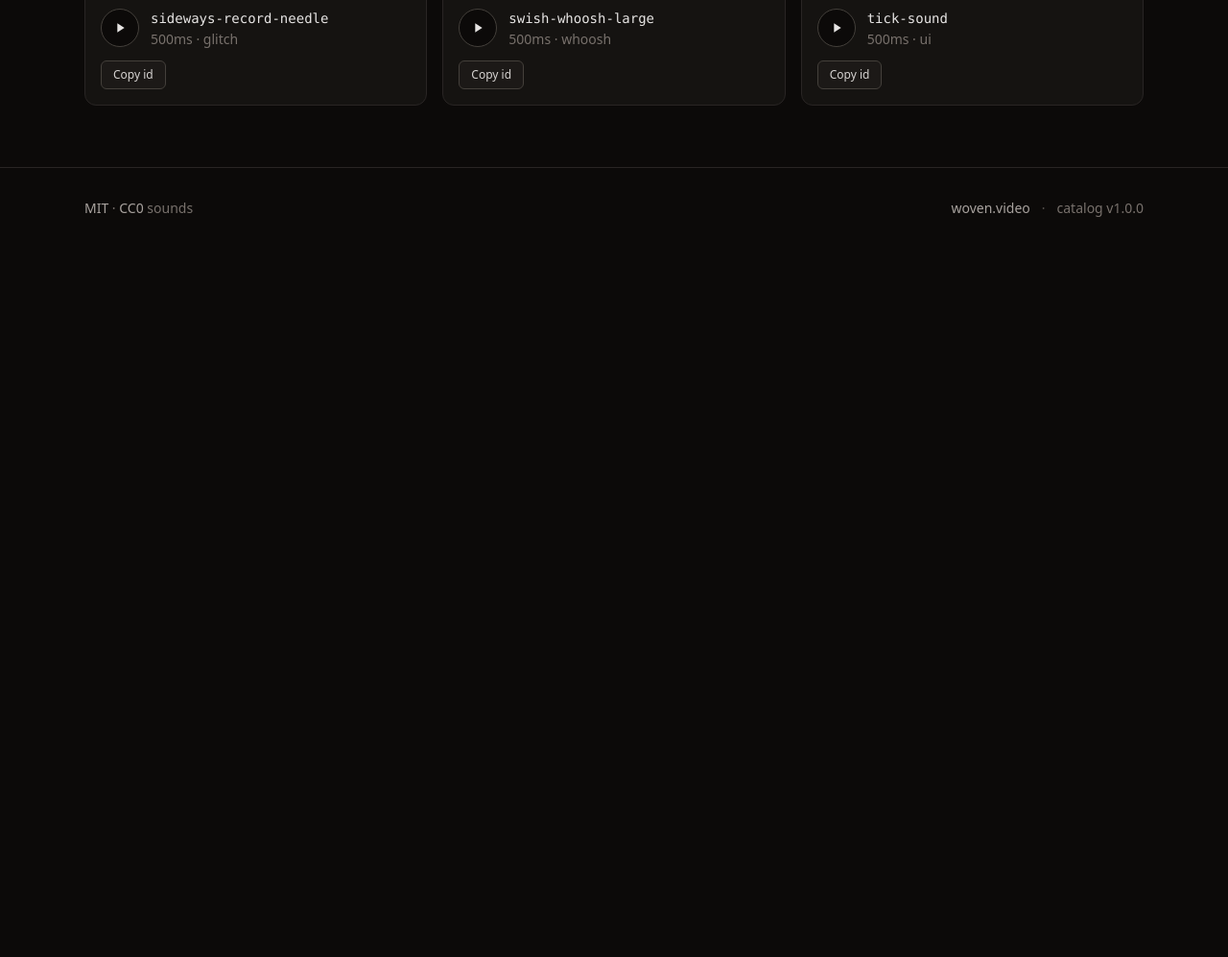
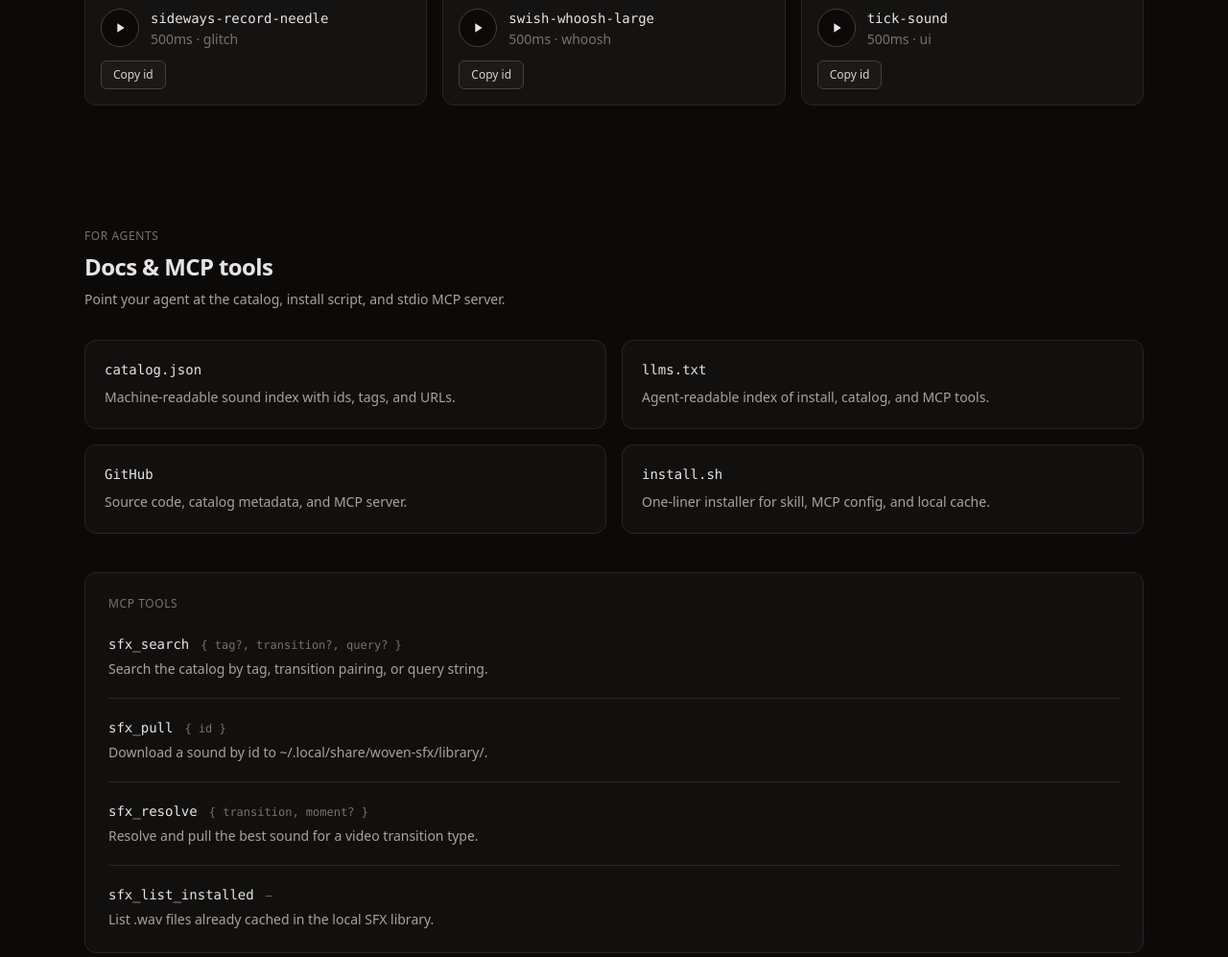
Before and after one commit to woven-video/woven-sfx, an Astro site in the folder apps/web/: page / in a window 1280 px wide. Shown: the part 2360-3357 px from the top of the page at 96% size. Before the commit the page ends 2619 px from the top, so only its background shows below. Built offline with nearby package versions, Linux system fonts and the light colour scheme; Astro itself is replaced by a stand-in of ours.

Commit message:
feat(web): add agent docs strip and deploy config

```diff
--- a/apps/web/package.json
+++ b/apps/web/package.json
@@ -8,7 +8,8 @@
   "scripts": {
     "dev": "astro dev",
     "build": "astro build",
-    "preview": "astro preview",
+    "deploy": "astro build && wrangler deploy",
+    "preview": "astro build && wrangler dev",
     "astro": "astro"
   },
   "dependencies": {
@@ -23,6 +24,7 @@
   },
   "devDependencies": {
     "@types/react": "^19.2.17",
-    "@types/react-dom": "^19.2.3"
+    "@types/react-dom": "^19.2.3",
+    "wrangler": "^4.22.0"
   }
 }
--- /dev/null
+++ b/apps/web/public/llms.txt
@@ -0,0 +1,14 @@
+# Woven SFX
+> Open source sound effects for AI agents.
+
+## Install
+curl -fsSL https://sfx.woven.video/install.sh | bash
+
+## Catalog
+https://sfx.woven.video/catalog.json
+
+## MCP tools
+sfx_search, sfx_pull, sfx_resolve, sfx_list_installed
+
+## Skill
+~/.claude/skills/woven-sfx/SKILL.md
--- /dev/null
+++ b/apps/web/src/components/AgentDocsStrip.astro
@@ -0,0 +1,109 @@
+---
+const links = [
+  {
+    href: "/catalog.json",
+    title: "catalog.json",
+    description: "Machine-readable sound index with ids, tags, and URLs.",
+  },
+  {
+    href: "/llms.txt",
+    title: "llms.txt",
+    description: "Agent-readable index of install, catalog, and MCP tools.",
+  },
+  {
+    href: "https://github.com/woven-labs/woven-sfx",
+    title: "GitHub",
+    description: "Source code, catalog metadata, and MCP server.",
+    external: true,
+  },
+  {
+    href: "/install.sh",
+    title: "install.sh",
+    description: "One-liner installer for skill, MCP config, and local cache.",
+  },
+];
+
+const tools = [
+  {
+    name: "sfx_search",
+    input: "{ tag?, transition?, query? }",
+    description: "Search the catalog by tag, transition pairing, or query string.",
+  },
+  {
+    name: "sfx_pull",
+    input: "{ id }",
+    description: "Download a sound by id to ~/.local/share/woven-sfx/library/.",
+  },
+  {
+    name: "sfx_resolve",
+    input: "{ transition, moment? }",
+    description:
+      "Resolve and pull the best sound for a video transition type.",
+  },
+  {
+    name: "sfx_list_installed",
+    input: "—",
+    description: "List .wav files already cached in the local SFX library.",
+  },
+];
+---
+
+<section
+  id="agents"
+  class="mx-auto max-w-6xl px-4 py-12 sm:px-6 sm:py-16"
+>
+  <div class="mb-8 max-w-2xl">
+    <p class="text-xs font-medium uppercase tracking-wider text-stone-500">
+      For agents
+    </p>
+    <h2 class="mt-2 text-2xl font-semibold tracking-tight text-stone-200">
+      Docs &amp; MCP tools
+    </h2>
+    <p class="mt-2 text-sm text-stone-400">
+      Point your agent at the catalog, install script, and stdio MCP server.
+    </p>
+  </div>
+
+  <div class="grid gap-4 sm:grid-cols-2">
+    {
+      links.map((link) => (
+        <a
+          href={link.href}
+          class="group rounded-xl border border-stone-800 bg-stone-900/40 p-5 transition-colors hover:border-stone-700 hover:bg-stone-900/70"
+          {...(link.external
+            ? { target: "_blank", rel: "noopener noreferrer" }
+            : {})}
+        >
+          <h3 class="font-mono text-sm font-medium text-stone-200 group-hover:text-white">
+            {link.title}
+          </h3>
+          <p class="mt-2 text-sm leading-relaxed text-stone-400">
+            {link.description}
+          </p>
+        </a>
+      ))
+    }
+  </div>
+
+  <div class="mt-10 rounded-xl border border-stone-800 bg-stone-900/40 p-5 sm:p-6">
+    <p class="mb-6 text-xs font-medium uppercase tracking-wider text-stone-500">
+      MCP tools
+    </p>
+
+    <ul class="space-y-5">
+      {
+        tools.map((tool) => (
+          <li class="border-b border-stone-800 pb-5 last:border-b-0 last:pb-0">
+            <div class="flex flex-wrap items-baseline gap-x-3 gap-y-1">
+              <h3 class="font-mono text-sm font-medium text-stone-200">
+                {tool.name}
+              </h3>
+              <span class="font-mono text-xs text-stone-500">{tool.input}</span>
+            </div>
+            <p class="mt-1.5 text-sm text-stone-400">{tool.description}</p>
+          </li>
+        ))
+      }
+    </ul>
+  </div>
+</section>
--- a/apps/web/src/pages/index.astro
+++ b/apps/web/src/pages/index.astro
@@ -4,6 +4,7 @@ import SiteHeader from "../components/SiteHeader.astro";
 import SiteFooter from "../components/SiteFooter.astro";
 import Hero from "../components/Hero.astro";
 import CatalogSection from "../components/CatalogSection.tsx";
+import AgentDocsStrip from "../components/AgentDocsStrip.astro";
 ---
 
 <html lang="en">
@@ -24,6 +25,7 @@ import CatalogSection from "../components/CatalogSection.tsx";
     <main>
       <Hero />
       <CatalogSection client:load />
+      <AgentDocsStrip />
     </main>
     <SiteFooter />
   </body>
```
Also changed, not shown: README.md, pnpm-lock.yaml.
